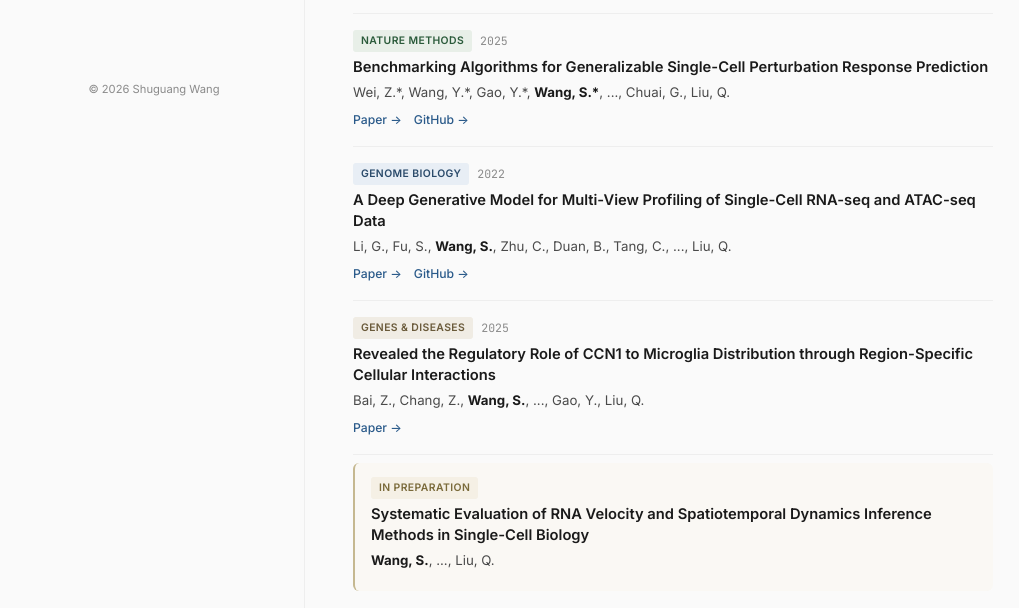
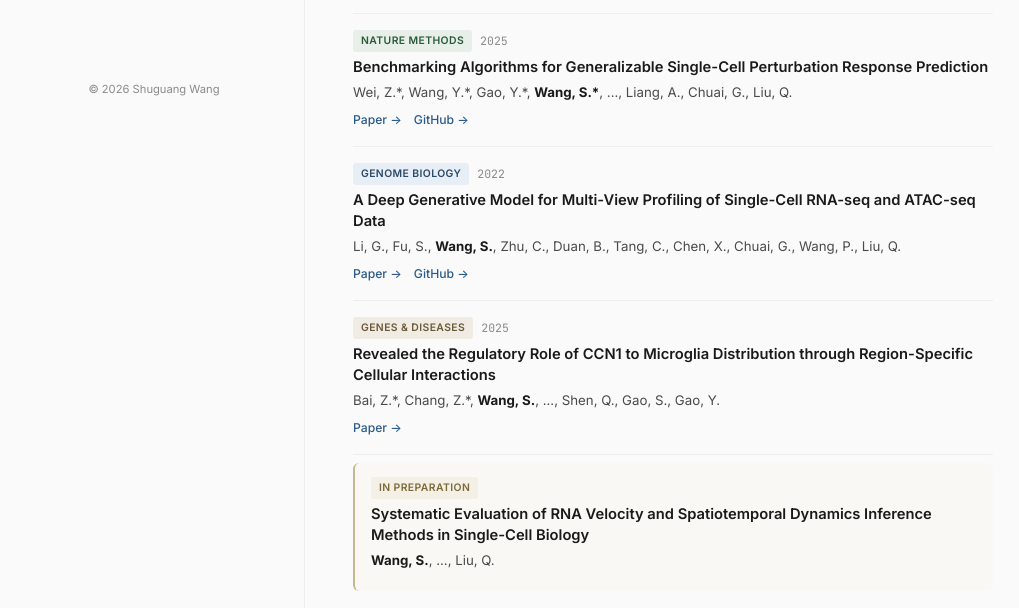
Before and after one commit to SScottWang/SScottWang.github.io, a plain HTML site: page index.html in a window 1280 px wide. Shown: the part 669-1277 px from the top of the page, without its empty margins (86-1105 px from the left). Drawn offline with Linux system fonts and the light colour scheme.

Commit message:
Update index.html

```diff
--- a/index.html
+++ b/index.html
@@ -172,17 +172,17 @@
 
         <div class="pub-item"><div class="pub-meta"><span class="pub-badge badge-nm">Nature Methods</span><span class="pub-year">2025</span></div>
         <div class="pub-title">Benchmarking Algorithms for Generalizable Single-Cell Perturbation Response Prediction</div>
-        <div class="pub-authors">Wei, Z.*, Wang, Y.*, Gao, Y.*, <span class="me">Wang, S.*</span>, ..., Chuai, G., Liu, Q.</div>
+        <div class="pub-authors">Wei, Z.*, Wang, Y.*, Gao, Y.*, <span class="me">Wang, S.*</span>, ..., Liang, A., Chuai, G., Liu, Q.</div>
         <div class="pub-links"><a class="pub-link" href="https://doi.org/10.1038/s41592-025-02980-0" target="_blank">Paper →</a> <a class="pub-link" href="https://github.com/SScottWang/scPerturBench" target="_blank">GitHub →</a></div></div>
 
         <div class="pub-item"><div class="pub-meta"><span class="pub-badge badge-gb">Genome Biology</span><span class="pub-year">2022</span></div>
         <div class="pub-title">A Deep Generative Model for Multi-View Profiling of Single-Cell RNA-seq and ATAC-seq Data</div>
-        <div class="pub-authors">Li, G., Fu, S., <span class="me">Wang, S.</span>, Zhu, C., Duan, B., Tang, C., ..., Liu, Q.</div>
+        <div class="pub-authors">Li, G., Fu, S., <span class="me">Wang, S.</span>, Zhu, C., Duan, B., Tang, C., Chen, X., Chuai, G., Wang, P., Liu, Q.</div>
         <div class="pub-links"><a class="pub-link" href="https://doi.org/10.1186/s13059-021-02595-6" target="_blank">Paper →</a> <a class="pub-link" href="https://github.com/SScottWang/scMVP" target="_blank">GitHub →</a></div></div>
 
-        <div class="pub-item"><div class="pub-meta"><span class="pub-badge badge-gd">Genes & Diseases</span><span class="pub-year">2025</span></div>
+        <div class="pub-item"><div class="pub-meta"><span class="pub-badge badge-gd">Genes &amp; Diseases</span><span class="pub-year">2025</span></div>
         <div class="pub-title">Revealed the Regulatory Role of CCN1 to Microglia Distribution through Region-Specific Cellular Interactions</div>
-        <div class="pub-authors">Bai, Z., Chang, Z., <span class="me">Wang, S.</span>, ..., Gao, Y., Liu, Q.</div>
+        <div class="pub-authors">Bai, Z.*, Chang, Z.*, <span class="me">Wang, S.</span>, ..., Shen, Q., Gao, S., Gao, Y.</div>
         <div class="pub-links"><a class="pub-link" href="https://doi.org/10.1016/j.gendis.2025.101969" target="_blank">Paper →</a></div></div>
 
         <div class="pub-prep"><div class="pub-meta"><span class="pub-badge badge-prep">In Preparation</span></div>
```
